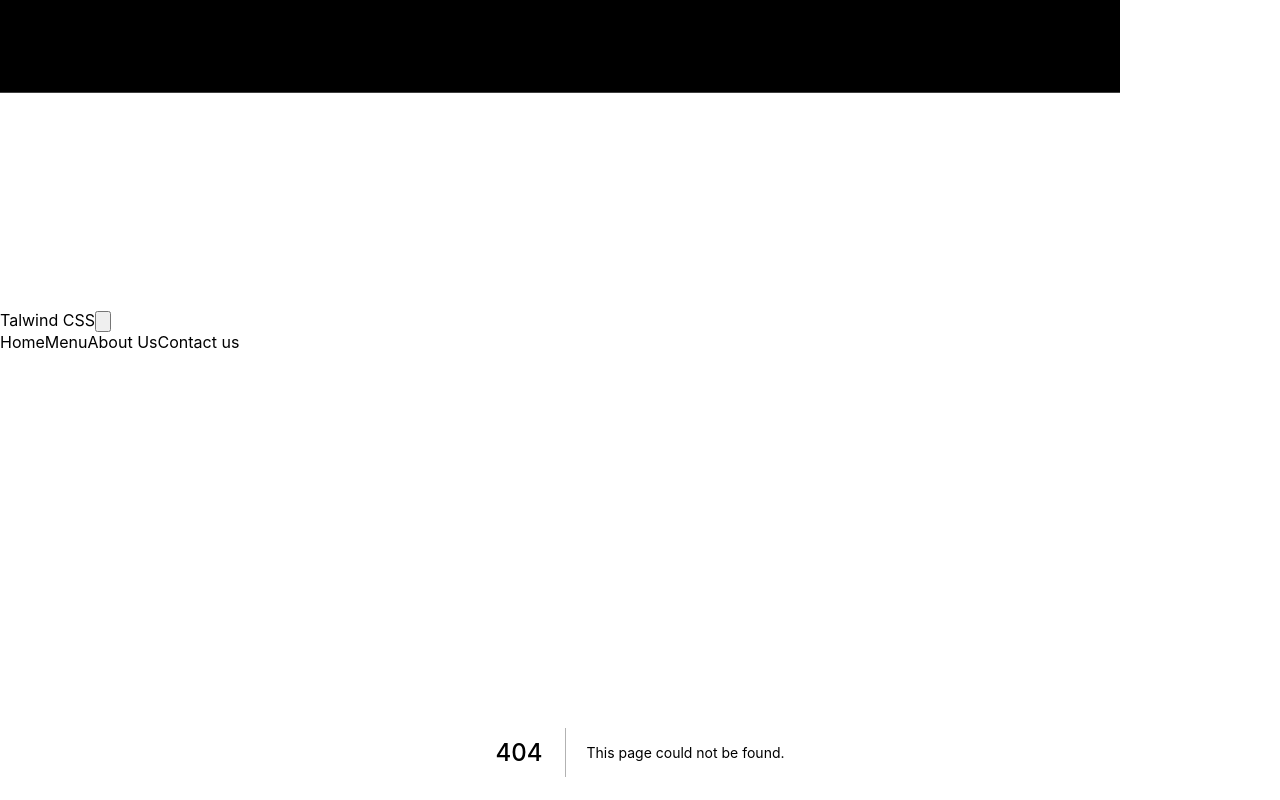
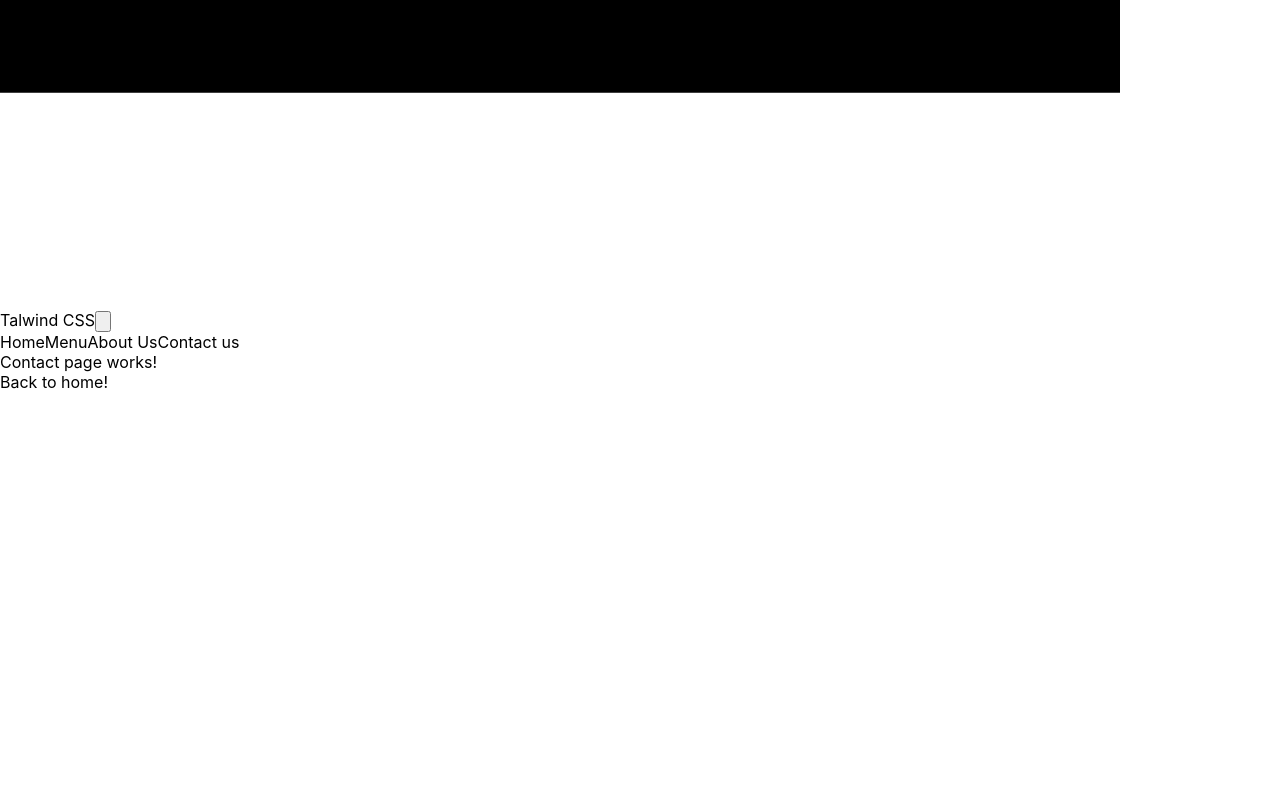
Before and after one commit to sirpuffin1/restaurant, a Next.js app: page /Contact in a window 1280 px wide. Before the commit this address had no page. Shown: the part 974-1774 px from the top of the page. After the commit the page ends 1366 px from the top, so only its background shows below. Built offline with nearby package versions, Linux system fonts and the light colour scheme.

Commit message:
feat(pages): create new business pages/routes

```diff
--- /dev/null
+++ b/pages/Contact.js
@@ -0,0 +1,18 @@
+import Link from "next/link";
+
+const Contact = () => {
+    return (
+        <div>
+            Contact page works!
+            <div>
+                <Link href="/">
+                    <a>
+                        Back to home!
+                    </a>
+                </Link>
+            </div>
+        </div>
+    );
+}
+
+export default Contact;
```
Also changed, not shown: pages/Menu.js (added, +17 -0 lines), pages/about.js (added, +14 -0 lines).
